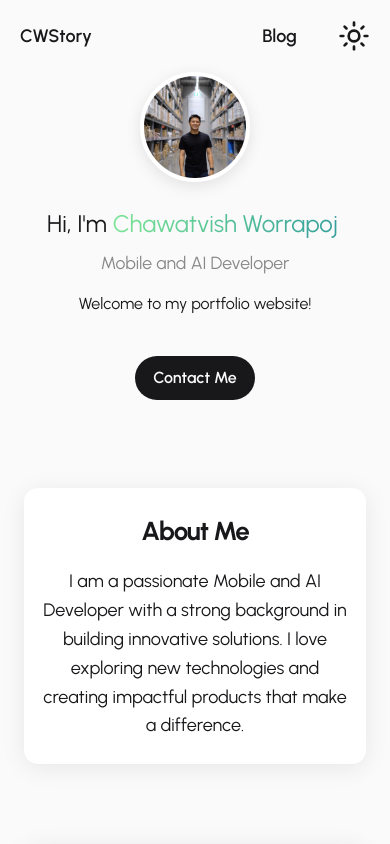
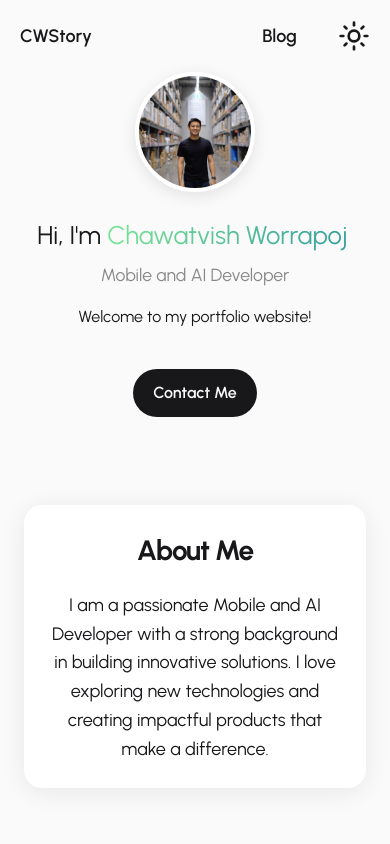
Before and after one commit to chawatvish/chawatvish.github.io, a React (Vite) app: page / in a window 390 px wide. Shown: the top 844 px of the page. Built offline with nearby package versions, Linux system fonts and the light colour scheme.

Commit message:
Refactor css #1

```diff
--- a/src/components/ProjectsSection.jsx
+++ b/src/components/ProjectsSection.jsx
@@ -35,9 +35,9 @@ const projects = [
   },
 ]
 
-const ProjectCard = ({ project, index }) => {
+const ProjectCard = ({ project }) => {
   return (
-    <div className={`project-card-modern ${index % 2 === 0 ? 'project-card-left' : 'project-card-right'}`}>
+    <div className="project-card-modern">
       <div className="project-image-container">
         <img
           src={project.img}
@@ -58,6 +58,9 @@ const ProjectCard = ({ project, index }) => {
             <span key={i} className="tech-tag">{tech}</span>
           ))}
         </div>
+        <a href={project.link} className="project-link-bottom">
+          View Project →
+        </a>
       </div>
     </div>
   )
--- a/src/index.css
+++ b/src/index.css
@@ -226,9 +226,33 @@ body.dark-mode .section-subtitle {
 
 .projects-grid-modern {
   display: grid;
-  grid-template-columns: repeat(auto-fit, minmax(350px, 1fr));
+  grid-template-columns: 1fr;
+  gap: 24px;
+  margin-top: 40px;
+}
+
+/* Tablet: 2 columns */
+@media (min-width: 768px) {
+  .projects-grid-modern {
+    grid-template-columns: repeat(2, 1fr);
+    gap: 28px;
+  }
+}
+
+/* Desktop: 2 columns with better spacing */
+@media (min-width: 1024px) {
+  .projects-grid-modern {
+    grid-template-columns: repeat(2, 1fr);
     gap: 32px;
-  margin-top: 40px;
+  }
+}
+
+/* Large Desktop: Consider 3 columns if there's enough space */
+@media (min-width: 1400px) {
+  .projects-grid-modern {
+    grid-template-columns: repeat(3, 1fr);
+    gap: 32px;
+  }
 }
 
 .project-card-modern {
@@ -248,6 +272,8 @@ body.dark-mode .project-card-modern {
   border-color: rgba(255, 255, 255, 0.1);
 }
 
+/* Hover effects only on devices that support hover */
+@media (hover: hover) {
   .project-card-modern:hover {
     transform: translateY(-8px);
     box-shadow: 0 12px 40px rgba(0, 0, 0, 0.15);
@@ -257,10 +283,45 @@ body.dark-mode .project-card-modern:hover {
     box-shadow: 0 12px 40px rgba(0, 0, 0, 0.3);
   }
 
+  .project-card-modern:hover .project-image-modern {
+    transform: scale(1.05);
+  }
+
+  .project-card-modern:hover .project-overlay {
+    opacity: 1;
+  }
+}
+
+/* Touch devices: Add active states */
+@media (hover: none) {
+  .project-card-modern:active {
+    transform: translateY(-4px);
+    box-shadow: 0 8px 24px rgba(0, 0, 0, 0.12);
+  }
+
+  body.dark-mode .project-card-modern:active {
+    box-shadow: 0 8px 24px rgba(0, 0, 0, 0.25);
+  }
+}
+
 .project-image-container {
   position: relative;
   overflow: hidden;
+  height: 200px;
+}
+
+/* Tablet: Taller images */
+@media (min-width: 768px) {
+  .project-image-container {
+    height: 220px;
+  }
+}
+
+/* Desktop: Even taller images */
+@media (min-width: 1024px) {
+  .project-image-container {
     height: 240px;
+  }
 }
 
 .project-image-modern {
@@ -268,10 +329,6 @@ body.dark-mode .project-card-modern:hover {
   height: 100%;
   object-fit: cover;
   transition: var(--transition);
-}
-
-.project-card-modern:hover .project-image-modern {
-  transform: scale(1.05);
 }
 
 .project-overlay {
@@ -288,42 +345,113 @@ body.dark-mode .project-card-modern:hover {
   transition: var(--transition);
 }
 
-.project-card-modern:hover .project-overlay {
-  opacity: 1;
-}
-
 .project-link-modern {
   color: white;
   font-weight: 600;
-  font-size: 18px;
+  font-size: 16px;
   text-decoration: none;
-  padding: 12px 24px;
+  padding: 10px 20px;
   border: 2px solid white;
-  border-radius: 30px;
+  border-radius: 25px;
   transition: var(--transition-fast);
   background: rgba(255, 255, 255, 0.1);
   backdrop-filter: blur(10px);
+  min-height: 44px; /* Touch target size */
+  display: flex;
+  align-items: center;
+  justify-content: center;
 }
 
+/* Tablet and Desktop: Larger button */
+@media (min-width: 768px) {
+  .project-link-modern {
+    font-size: 18px;
+    padding: 12px 24px;
+    border-radius: 30px;
+  }
+}
+
+/* Hover effects only on hover-capable devices */
+@media (hover: hover) {
   .project-link-modern:hover {
     background: white;
     color: #329D9C;
     transform: translateY(-2px);
   }
+}
+
+/* Touch device active states */
+@media (hover: none) {
+  .project-link-modern:active {
+    background: rgba(255, 255, 255, 0.9);
+    color: #329D9C;
+  }
+}
+
+.project-link-bottom {
+  display: inline-flex;
+  align-items: center;
+  color: #329D9C;
+  font-weight: 600;
+  font-size: 16px;
+  text-decoration: none;
+  margin-top: 16px;
+  padding: 8px 0;
+  transition: var(--transition-fast);
+  border-bottom: 2px solid transparent;
+}
+
+.project-link-bottom:hover {
+  border-bottom-color: #329D9C;
+  transform: translateX(4px);
+}
+
+.project-link-bottom:active {
+  color: #7BE495;
+}
+
+/* Hide overlay on touch devices, show bottom link */
+@media (hover: none) {
+  .project-overlay {
+    display: none;
+  }
+}
+
+/* Show overlay on hover devices, hide bottom link */
+@media (hover: hover) {
+  .project-link-bottom {
+    display: none;
+  }
+}
 
 .project-content-modern {
-  padding: 24px;
+  padding: 20px;
   flex: 1;
   display: flex;
   flex-direction: column;
 }
 
+/* Tablet and Desktop: More padding */
+@media (min-width: 768px) {
+  .project-content-modern {
+    padding: 24px;
+  }
+}
+
+.project-title-modern {
+  font-size: 20px;
+  font-weight: 700;
+  margin-bottom: 10px;
+  color: var(--text-light);
+  line-height: 1.3;
+}
+
+/* Tablet: Larger title */
+@media (min-width: 768px) {
   .project-title-modern {
     font-size: 22px;
-  font-weight: 700;
     margin-bottom: 12px;
-  color: var(--text-light);
-  line-height: 1.3;
+  }
 }
 
 body.dark-mode .project-title-modern {
@@ -331,11 +459,20 @@ body.dark-mode .project-title-modern {
 }
 
 .project-desc-modern {
+  font-size: 15px;
+  line-height: 1.5;
+  color: #666;
+  margin-bottom: 18px;
+  flex: 1;
+}
+
+/* Tablet: Larger description text */
+@media (min-width: 768px) {
+  .project-desc-modern {
     font-size: 16px;
     line-height: 1.6;
-  color: #666;
     margin-bottom: 20px;
-  flex: 1;
+  }
 }
 
 body.dark-mode .project-desc-modern {
@@ -345,19 +482,36 @@ body.dark-mode .project-desc-modern {
 .project-tech {
   display: flex;
   flex-wrap: wrap;
+  gap: 6px;
+  margin-top: auto;
+}
+
+/* Tablet and Desktop: More spacing */
+@media (min-width: 768px) {
+  .project-tech {
     gap: 8px;
-  margin-top: auto;
+  }
 }
 
 .tech-tag {
   background: linear-gradient(135deg, #329D9C, #7BE495);
   color: white;
+  padding: 4px 10px;
+  border-radius: 16px;
+  font-size: 12px;
+  font-weight: 600;
+  text-transform: uppercase;
+  letter-spacing: 0.3px;
+}
+
+/* Tablet and Desktop: Larger tags */
+@media (min-width: 768px) {
+  .tech-tag {
     padding: 4px 12px;
     border-radius: 20px;
     font-size: 13px;
-  font-weight: 600;
-  text-transform: uppercase;
     letter-spacing: 0.5px;
+  }
 }
 
 /* ===== WORK EXPERIENCE ===== */
@@ -410,70 +564,101 @@ body.dark-mode .work-description {
 }
 
 /* ===== RESPONSIVE DESIGN ===== */
-@media (max-width: 700px) {
+
+/* Mobile First Approach */
+/* Extra optimizations for small phones */
+@media (max-width: 480px) {
   .section-container .card,
   .section-container .card-wide {
-    padding: 24px 16px !important;
-    max-width: 98vw !important;
-    border-radius: 14px !important;
+    padding: 20px 16px;
     margin: 0 8px;
+    border-radius: 16px;
   }
 
   .section-title {
-    font-size: 26px !important;
-    margin-bottom: 16px !important;
+    font-size: 24px;
+    margin-bottom: 16px;
+  }
+
+  .hero-image {
+    width: 100px;
+    height: 100px;
+  }
+
+  .hero-section h1 {
+    font-size: 1.4rem;
+  }
+
+  .hero-section h2 {
+    font-size: 1rem;
+  }
+
+  .hero-section p {
+    font-size: 0.95rem;
+  }
+
+  .cta-btn {
+    font-size: 0.95rem;
+    padding: 10px 16px;
   }
 
   .skills-grid {
-    grid-template-columns: repeat(2, 1fr) !important;
-    gap: 16px !important;
+    grid-template-columns: repeat(2, 1fr);
+    gap: 16px;
   }
 
-  .projects-grid-modern {
-    grid-template-columns: 1fr !important;
-    gap: 20px !important;
+  .section-text {
+    font-size: 16px;
   }
 
-  .project-card-modern {
-    margin: 0 !important;
+  .work-item {
+    font-size: 15px;
   }
 
-  .project-image-container {
-    height: 200px !important;
+  .work-description {
+    font-size: 14px;
+  }
 }
 
-  .project-content-modern {
-    padding: 20px !important;
+/* Mobile - Standard */
+@media (max-width: 767px) {
+  .section-container .card,
+  .section-container .card-wide {
+    padding: 24px 20px;
+    margin: 0 8px;
+    border-radius: 18px;
   }
 
-  .project-title-modern {
-    font-size: 20px !important;
-  }
-
-  .project-desc-modern {
-    font-size: 15px !important;
+  .section-title {
+    font-size: 28px;
+    margin-bottom: 20px;
   }
 
   .hero-image {
-    width: 110px !important;
-    height: 110px !important;
+    width: 120px;
+    height: 120px;
   }
 
   .hero-section h1 {
-    font-size: 1.5rem !important;
+    font-size: 1.6rem;
   }
 
   .hero-section h2 {
-    font-size: 1.1rem !important;
+    font-size: 1.1rem;
   }
 
   .hero-section p {
-    font-size: 1rem !important;
+    font-size: 1rem;
   }
 
   .cta-btn {
-    font-size: 1rem !important;
-    padding: 10px 18px !important;
+    font-size: 1rem;
+    padding: 12px 20px;
+  }
+
+  .skills-grid {
+    grid-template-columns: repeat(2, 1fr);
+    gap: 18px;
   }
 
   .section-text {
@@ -488,3 +673,65 @@ body.dark-mode .work-description {
     font-size: 15px;
   }
 }
+
+/* Tablet */
+@media (min-width: 768px) and (max-width: 1023px) {
+  .section-container .card,
+  .section-container .card-wide {
+    padding: 36px 28px;
+  }
+
+  .section-title {
+    font-size: 32px;
+    margin-bottom: 24px;
+  }
+
+  .hero-image {
+    width: 140px;
+    height: 140px;
+  }
+
+  .hero-section h1 {
+    font-size: 2rem;
+  }
+
+  .hero-section h2 {
+    font-size: 1.3rem;
+  }
+
+  .skills-grid {
+    grid-template-columns: repeat(3, 1fr);
+    gap: 24px;
+  }
+}
+
+/* Desktop */
+@media (min-width: 1024px) {
+  .section-container .card,
+  .section-container .card-wide {
+    padding: 48px 32px;
+  }
+
+  .section-title {
+    font-size: 36px;
+    margin-bottom: 24px;
+  }
+
+  .hero-image {
+    width: 160px;
+    height: 160px;
+  }
+
+  .hero-section h1 {
+    font-size: 2.5rem;
+  }
+
+  .hero-section h2 {
+    font-size: 1.5rem;
+  }
+
+  .skills-grid {
+    grid-template-columns: repeat(5, 1fr);
+    gap: 28px;
+  }
+}
```
Lines whose indentation alone changed are shown as unchanged.
